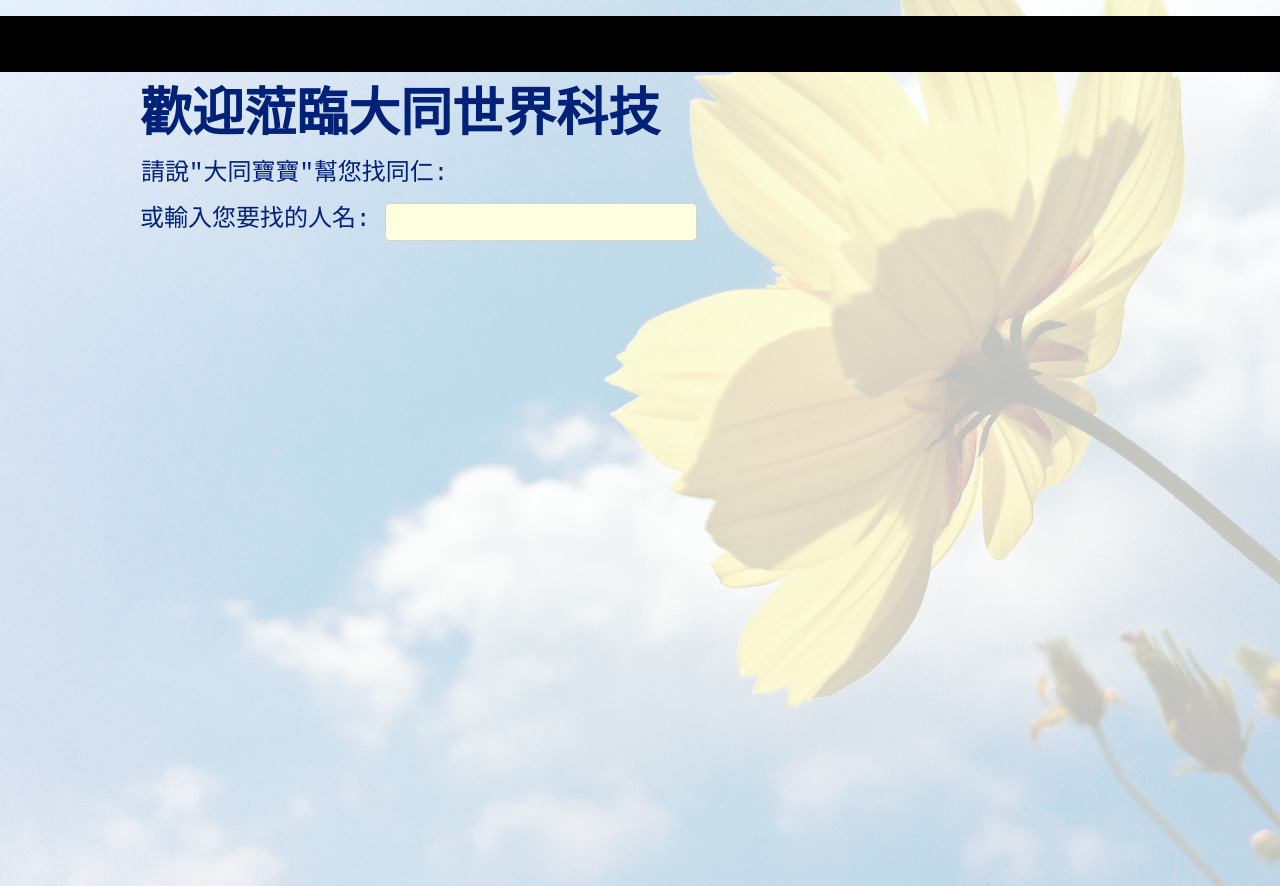
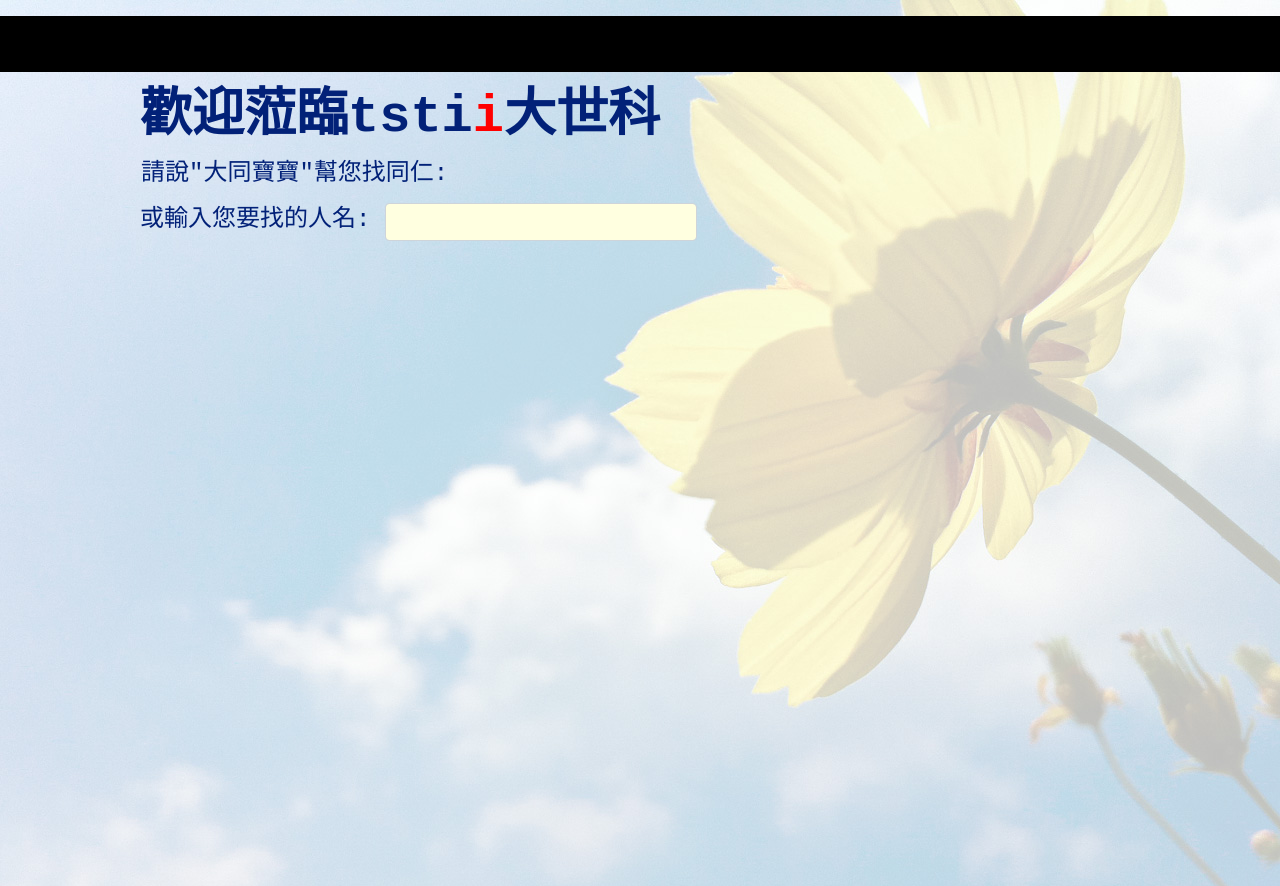
Before and after one commit to t65849/caserverhtmltest, a website: page pages/indexpage.html in a window 1280 px wide. Shown: the top 886 px of the page. Drawn offline with Linux system fonts and the light colour scheme; files that its build step writes are made by us from their sources; files whose address does not match are found by name.

Commit message:
改tsti大世科
改tsti大世科

```diff
--- a/pages/indexpage.html
+++ b/pages/indexpage.html
@@ -10,7 +10,7 @@
     <meta name="description" content="">
     <meta name="author" content="">-->
 
-    <title>歡迎蒞臨大同世界科技</title>
+    <title>歡迎蒞臨tsti大世科</title>
 
     <!-- Bootstrap core CSS -->
     <link rel="stylesheet" href="pages/vendor/bootstrap/css/bootstrap.css" type="text/css">
@@ -63,7 +63,7 @@
             <div class="container">
                 <div class="row">
                     <div style="width:100%;color:#022178;height:23vh;">
-                        <h1 style="font-weight:bold;font-size: 52px">歡迎蒞臨大同世界科技</h1>
+                        <h1 style="font-weight:bold;font-size: 52px">歡迎蒞臨tsti<span style="color:#ff0000">i</span>大世科</h1>
                         <table style="margin-top:10px">
                             <tr>
                                 <td>
```
